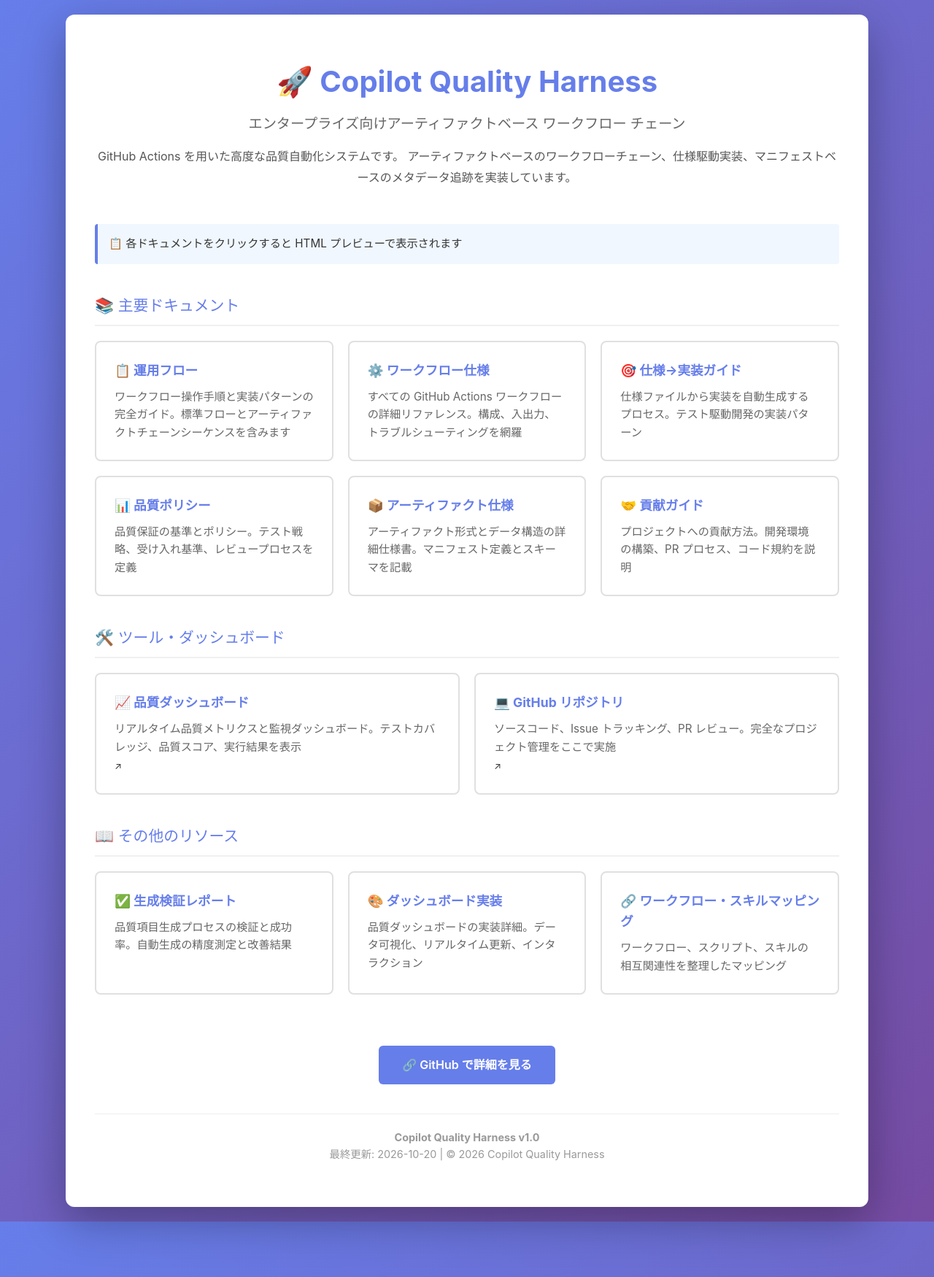
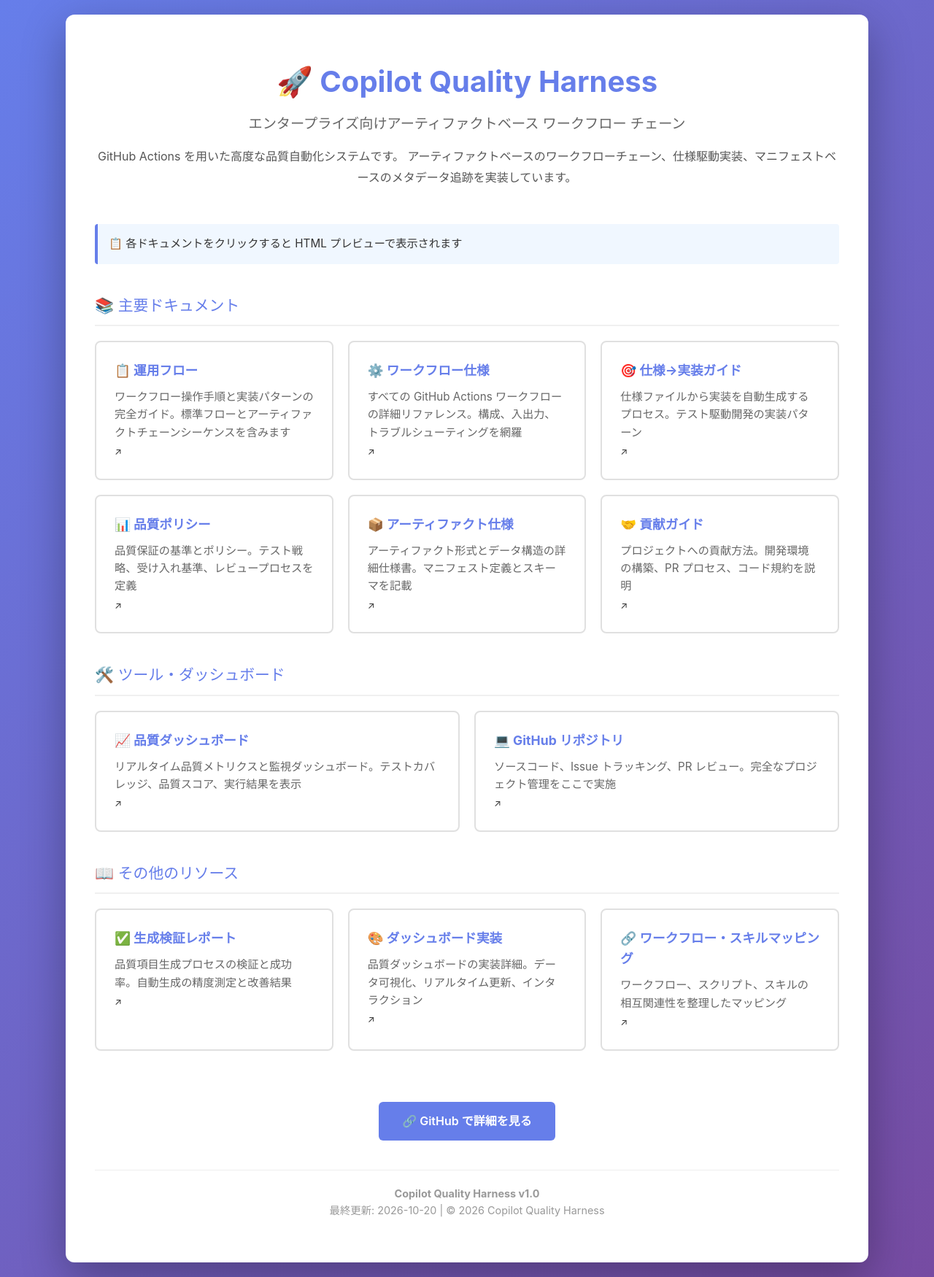
Before and after one commit to cocomomojo/copilot-quality-harness, a Jekyll site: the page docs/index.html, which Jekyll copies as it is, in a window 1280 px wide. Shown: the whole page at 73% size. Built offline with Jekyll 4.4.1, drawn with Linux system fonts in a browser that asks for light colours.

Commit message:
refactor: ドキュメントリンクを GitHub MD に変更（読みやすさ向上）
ランディングページから:
- .html へのリンク → GitHub の Markdown ファイルへのリンクに変更
- target=_blank でリンクを新タブで開くように
- HTML パースより GitHub の Markdown レンダリングの方が読みやすい
- ユーザーはコミット履歴等も確認可能

Dashboard はそのまま /dashboard/ へリンク

Co-authored-by: Copilot <223556219+Copilot@users.noreply.github.com>

```diff
--- a/docs/index.html
+++ b/docs/index.html
@@ -153,27 +153,27 @@
 
         <div class="section-title">📚 主要ドキュメント</div>
         <div class="links-grid">
-            <a href="/copilot-quality-harness/OPERATION_FLOW.html" class="link-card">
+            <a href="https://github.com/cocomomojo/copilot-quality-harness/blob/main/docs/OPERATION_FLOW.md" target="_blank" class="link-card external">
                 <h3>📋 運用フロー</h3>
                 <p>ワークフロー操作手順と実装パターンの完全ガイド。標準フローとアーティファクトチェーンシーケンスを含みます</p>
             </a>
-            <a href="/copilot-quality-harness/WORKFLOWS_GUIDE.html" class="link-card">
+            <a href="https://github.com/cocomomojo/copilot-quality-harness/blob/main/docs/WORKFLOWS_GUIDE.md" target="_blank" class="link-card external">
                 <h3>⚙️ ワークフロー仕様</h3>
                 <p>すべての GitHub Actions ワークフローの詳細リファレンス。構成、入出力、トラブルシューティングを網羅</p>
             </a>
-            <a href="/copilot-quality-harness/SPEC_TO_IMPLEMENTATION_GUIDE.html" class="link-card">
+            <a href="https://github.com/cocomomojo/copilot-quality-harness/blob/main/docs/SPEC_TO_IMPLEMENTATION_GUIDE.md" target="_blank" class="link-card external">
                 <h3>🎯 仕様→実装ガイド</h3>
                 <p>仕様ファイルから実装を自動生成するプロセス。テスト駆動開発の実装パターン</p>
             </a>
-            <a href="/copilot-quality-harness/QA_POLICY.html" class="link-card">
+            <a href="https://github.com/cocomomojo/copilot-quality-harness/blob/main/docs/QA_POLICY.md" target="_blank" class="link-card external">
                 <h3>📊 品質ポリシー</h3>
                 <p>品質保証の基準とポリシー。テスト戦略、受け入れ基準、レビュープロセスを定義</p>
             </a>
-            <a href="/copilot-quality-harness/ARTIFACTS_SCHEMA.html" class="link-card">
+            <a href="https://github.com/cocomomojo/copilot-quality-harness/blob/main/docs/ARTIFACTS_SCHEMA.md" target="_blank" class="link-card external">
                 <h3>📦 アーティファクト仕様</h3>
                 <p>アーティファクト形式とデータ構造の詳細仕様書。マニフェスト定義とスキーマを記載</p>
             </a>
-            <a href="/copilot-quality-harness/CONTRIBUTING.html" class="link-card">
+            <a href="https://github.com/cocomomojo/copilot-quality-harness/blob/main/docs/CONTRIBUTING.md" target="_blank" class="link-card external">
                 <h3>🤝 貢献ガイド</h3>
                 <p>プロジェクトへの貢献方法。開発環境の構築、PR プロセス、コード規約を説明</p>
             </a>
@@ -193,15 +193,15 @@
 
         <div class="section-title">📖 その他のリソース</div>
         <div class="links-grid">
-            <a href="/copilot-quality-harness/GENERATION_VERIFICATION_REPORT.html" class="link-card">
+            <a href="https://github.com/cocomomojo/copilot-quality-harness/blob/main/docs/GENERATION_VERIFICATION_REPORT.md" target="_blank" class="link-card external">
                 <h3>✅ 生成検証レポート</h3>
                 <p>品質項目生成プロセスの検証と成功率。自動生成の精度測定と改善結果</p>
             </a>
-            <a href="/copilot-quality-harness/QUALITY_DASHBOARD_IMPLEMENTATION.html" class="link-card">
+            <a href="https://github.com/cocomomojo/copilot-quality-harness/blob/main/docs/QUALITY_DASHBOARD_IMPLEMENTATION.md" target="_blank" class="link-card external">
                 <h3>🎨 ダッシュボード実装</h3>
                 <p>品質ダッシュボードの実装詳細。データ可視化、リアルタイム更新、インタラクション</p>
             </a>
-            <a href="/copilot-quality-harness/WORKFLOW_SCRIPT_SKILL_MAPPING.html" class="link-card">
+            <a href="https://github.com/cocomomojo/copilot-quality-harness/blob/main/docs/WORKFLOW_SCRIPT_SKILL_MAPPING.md" target="_blank" class="link-card external">
                 <h3>🔗 ワークフロー・スキルマッピング</h3>
                 <p>ワークフロー、スクリプト、スキルの相互関連性を整理したマッピング</p>
             </a>
```
